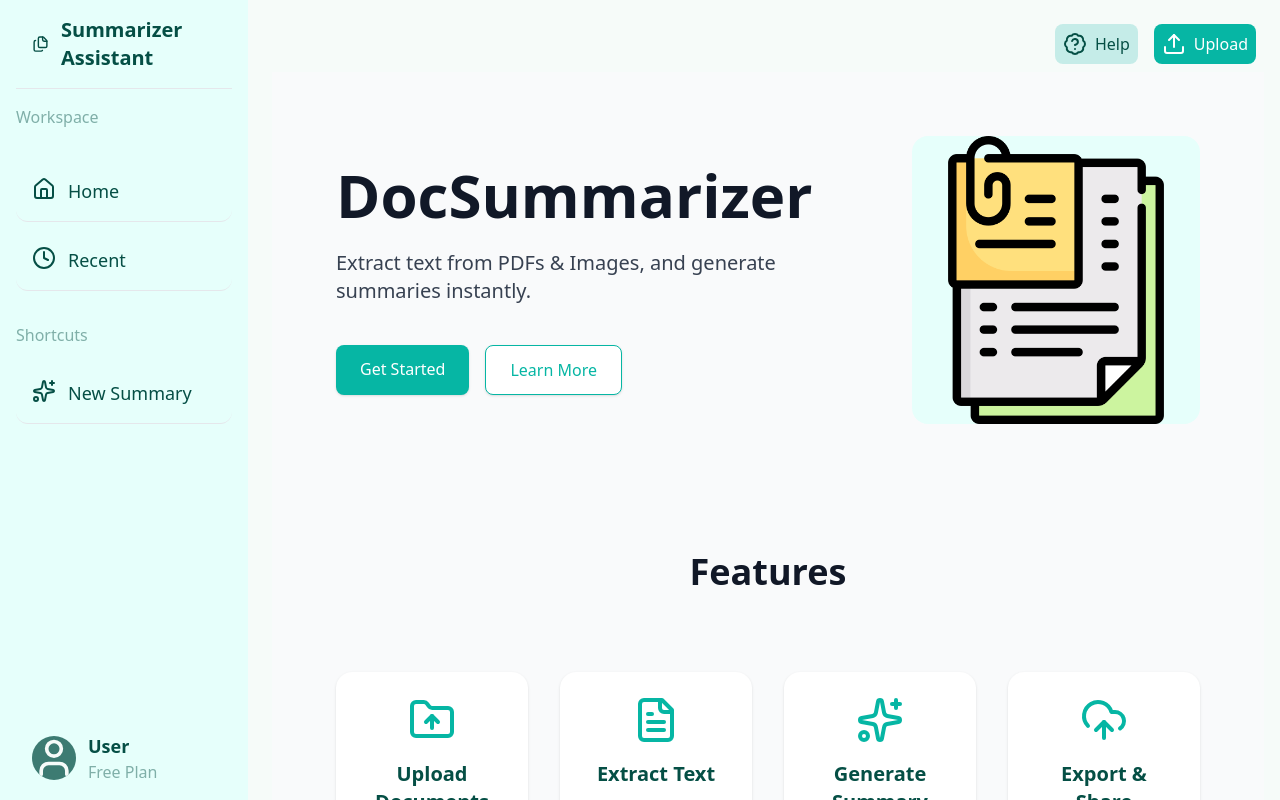
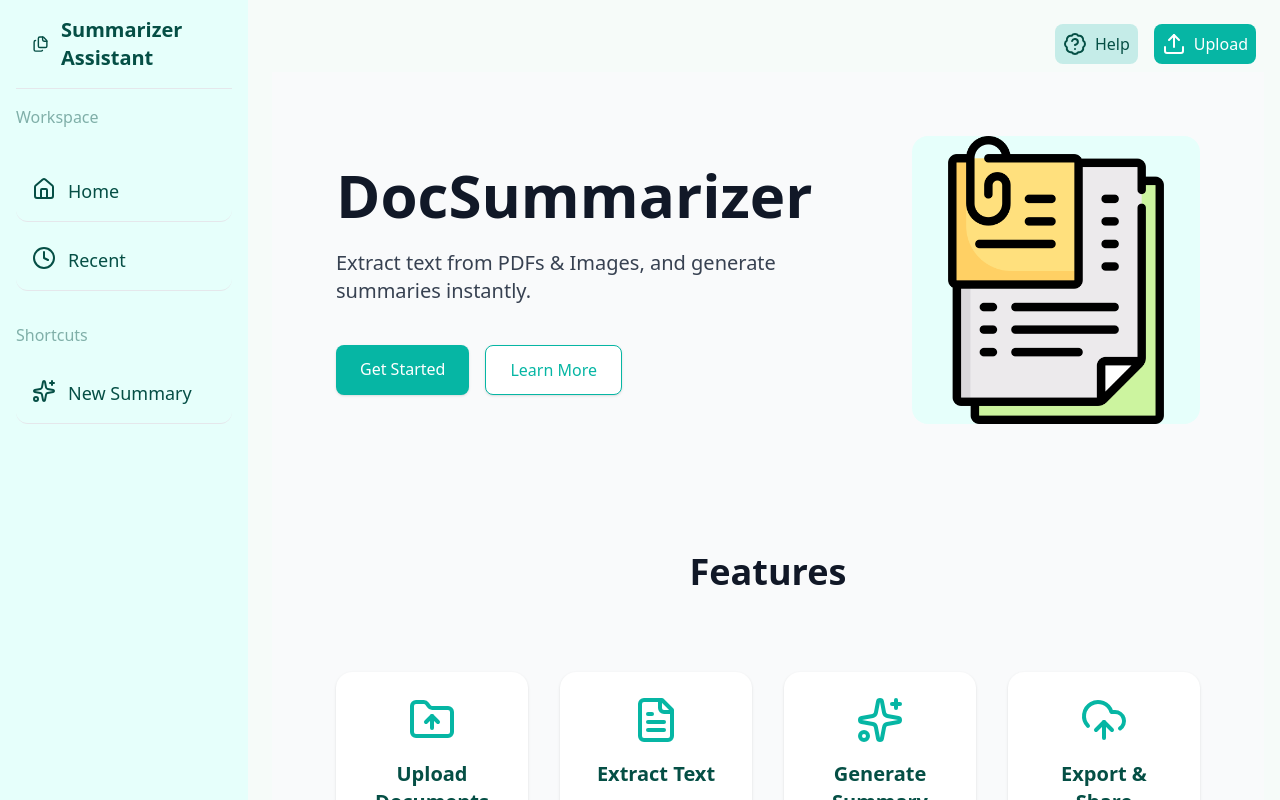
Before and after one commit to Prakhar140303/DocAnalyse, a React (Vite) app in the folder frontend/: page / in a window 1280 px wide. Built offline with nearby package versions, Linux system fonts and the light colour scheme.

Commit message:
removed mock user details

```diff
--- a/frontend/src/Components/Sidebar.jsx
+++ b/frontend/src/Components/Sidebar.jsx
@@ -32,17 +32,7 @@ function Sidebar() {
                     <span>New Summary</span>
                 </div>
         </div>
-        <div className='flex  w-full  items-center gap-3 p-4'>
-            <div className='flex-[1]'>
-                {/* image */}
-                <User  className='bg-primary-dark/75 text-primary-extralight rounded-full size-[5.5vh]'/>
-            </div>
-            <div className='flex flex-[5] flex-col w-full  items-stat '>
-                <span className='text-lg font-semibold'>User</span>
-                <span className='opacity-45 '>Free Plan</span>
 
-            </div>
-        </div>
     </div>
   )
 }
```
Also changed, not shown: 1 other file (tests, documents, lock files or other folders).
